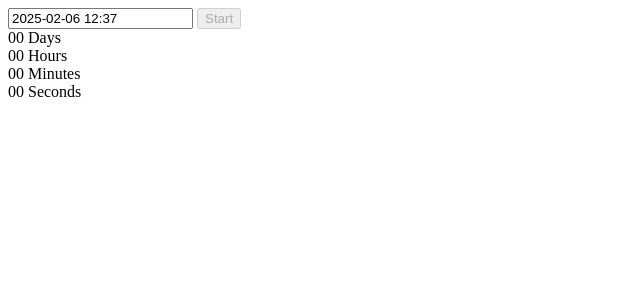
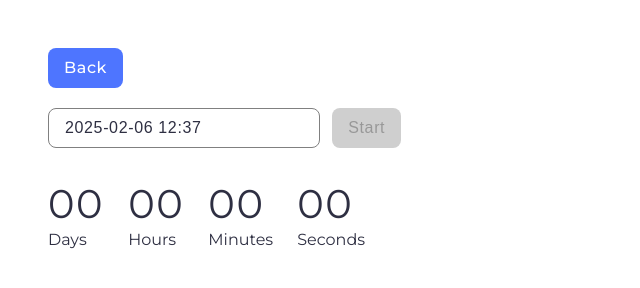
Before and after one commit to Rybalko-Andrii/goit-js-hw-10, a website built with Vite: page src/1-timer.html in a window 1280 px wide. Shown: the whole page, without its empty margins (0-640 px from the left). Built offline with nearby package versions, Linux system fonts and the light colour scheme.

Commit message:
Timer css

```diff
--- a/src/1-timer.html
+++ b/src/1-timer.html
@@ -5,8 +5,16 @@
     <meta name="viewport" content="width=device-width, initial-scale=1.0" />
     <title>Timer</title>
     <link rel="stylesheet" href="./css/1-timer.css" />
+    <link rel="preconnect" href="https://fonts.googleapis.com" />
+    <link rel="preconnect" href="https://fonts.gstatic.com" crossorigin />
+    <link
+      href="https://fonts.googleapis.com/css2?family=Montserrat:ital,wght@0,100..900;1,100..900&display=swap"
+      rel="stylesheet"
+    />
   </head>
   <body>
+    <div class="back-div"><a class="back-btn" href="./index.html">Back</a></div>
+
     <input type="text" id="datetime-picker" />
     <button type="button" data-start>Start</button>
 
--- a/src/css/1-timer.css
+++ b/src/css/1-timer.css
@@ -0,0 +1,120 @@
+body {
+  font-family: 'Montserrat', sans-serif;
+  padding: 40px;
+}
+
+a {
+  text-decoration: none;
+}
+
+.back-div {
+  display: block;
+  cursor: pointer;
+  box-shadow: none;
+  border: none;
+  box-sizing: border-box;
+  border-radius: 8px;
+  background-color: #4e75ff;
+  padding: 8px 16px;
+  margin-bottom: 20px;
+  width: 75px;
+  height: 40px;
+  font-weight: 500;
+  font-size: 16px;
+  line-height: 150%;
+  letter-spacing: 0.04em;
+  color: #ffffff;
+  transition: background-color 300ms cubic-bezier(0.645, 0.045, 0.355, 1);
+}
+.back-btn {
+  font-weight: 500;
+  font-size: 16px;
+  line-height: 150%;
+  letter-spacing: 0.04em;
+  color: #ffffff;
+}
+.back-div:hover {
+  background-color: #6c8cff;
+}
+
+.flatpickr-input,
+button {
+  display: inline-flex;
+  align-items: center;
+}
+
+.flatpickr-input {
+  box-sizing: border-box;
+  border: 1px solid #808080;
+  box-shadow: none;
+  border-radius: 8px;
+  width: 272px;
+  height: 40px;
+  padding: 8px 16px;
+  margin-right: 8px;
+  font-weight: 400;
+  font-size: 16px;
+  line-height: 150%;
+  letter-spacing: 0.04em;
+  color: #2e2f42;
+  transition: border-color 300ms cubic-bezier(0.645, 0.045, 0.355, 1);
+}
+.flatpickr-input:hover {
+  border-color: #000000;
+}
+.flatpickr-input.active {
+  outline: none;
+  box-shadow: none;
+  border: 1px solid #4e75ff;
+}
+input:disabled {
+  color: #808080;
+}
+
+button {
+  cursor: pointer;
+  box-shadow: none;
+  border: none;
+  box-sizing: border-box;
+  border-radius: 8px;
+  background-color: #4e75ff;
+  padding: 8px 16px;
+  height: 40px;
+  font-weight: 500;
+  font-size: 16px;
+  line-height: 150%;
+  letter-spacing: 0.04em;
+  color: #ffffff;
+  transition: background-color 300ms cubic-bezier(0.645, 0.045, 0.355, 1);
+}
+
+button:hover {
+  background-color: #6c8cff;
+}
+
+button:disabled {
+  color: #989898;
+  background-color: #cfcfcf;
+}
+
+.timer {
+  display: flex;
+  gap: 24px;
+  margin-top: 32px;
+}
+.field {
+}
+.value {
+  font-weight: 400;
+  font-size: 40px;
+  line-height: 120%;
+  letter-spacing: 0.04em;
+  color: #2e2f42;
+}
+.label {
+  display: flex;
+  font-weight: 400;
+  font-size: 16px;
+  line-height: 150%;
+  color: #2e2f42;
+}
--- /dev/null
+++ b/src/css/styles.css
@@ -0,0 +1,46 @@
+body {
+  font-family: 'Montserrat', sans-serif;
+}
+
+li {
+  justify-content: center;
+  align-items: center;
+  box-shadow: none;
+  border: none;
+  box-sizing: border-box;
+  border-radius: 8px;
+  background-color: #4e75ff;
+  padding: 8px 16px;
+  margin-bottom: 20px;
+  width: 100px;
+  height: 40px;
+  font-weight: 500;
+  font-size: 16px;
+  line-height: 150%;
+  letter-spacing: 0.04em;
+  color: #ffffff;
+  transition: background-color 300ms cubic-bezier(0.645, 0.045, 0.355, 1);
+  list-style: none;
+}
+
+li:hover {
+  background-color: #6c8cff;
+}
+
+li a {
+  display: flex;
+  justify-content: center;
+  align-items: center;
+  width: 100%;
+  height: 100%;
+  font-weight: 500;
+  font-size: 16px;
+  line-height: 150%;
+  letter-spacing: 0.04em;
+  color: #ffffff;
+  text-decoration: none;
+}
+
+ul {
+  gap: 32px;
+}
```
Also changed, not shown: src/index.html (+7 -0 lines).
